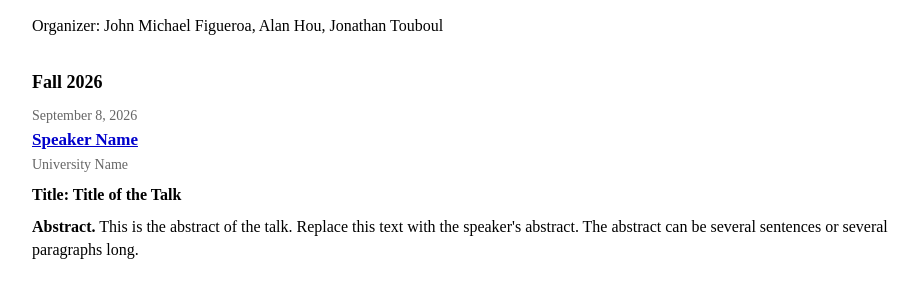
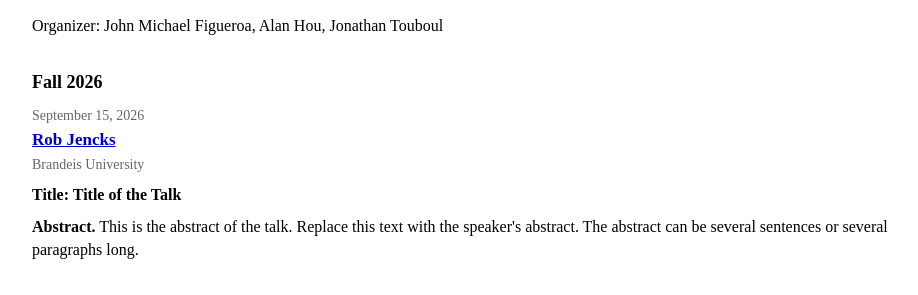
Before and after one commit to axhou/axhou.github.io, a Jekyll site: the page everytopic.html, which Jekyll copies as it is, in a window 1280 px wide. Shown: the part 148-443 px from the top of the page, without its empty margins (8-926 px from the left). Built offline with Jekyll 4.4.1, drawn with Linux system fonts in a browser that asks for light colours.

Commit message:
Update everytopic.html

```diff
--- a/everytopic.html
+++ b/everytopic.html
@@ -119,17 +119,17 @@
   <div class="seminar-entry">
 
     <div class="date">
-      September 8, 2026
+      September 15, 2026
     </div>
 
     <div class="speaker">
       <a href="https://example.com/speaker-homepage">
-        Speaker Name
+        Rob Jencks
       </a>
     </div>
 
     <div class="affiliation">
-      University Name
+      Brandeis University
     </div>
 
     <div class="title">
```
